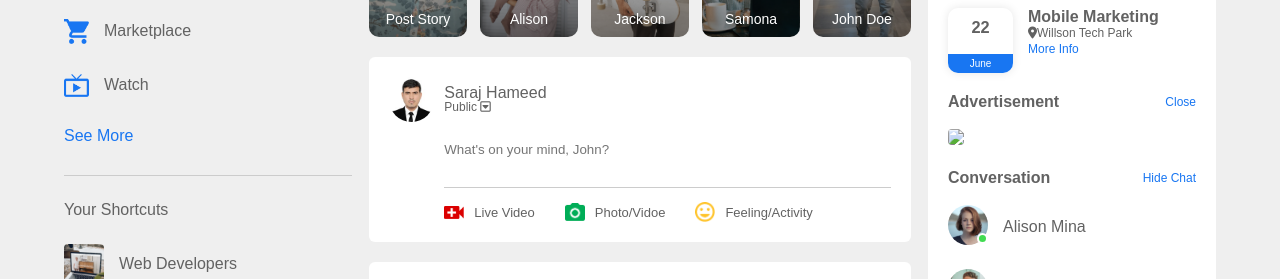
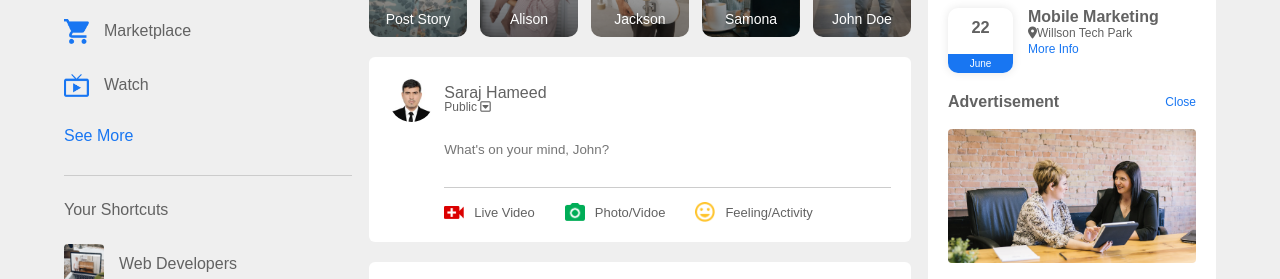
Before and after one commit to Sarajhameed/facebook, a plain HTML site: page index.html in a window 1280 px wide. Shown: the part 203-482 px from the top of the page. Drawn offline with Linux system fonts and the light colour scheme; files whose address does not match are found by name.

Commit message:
Update index.html

```diff
--- a/index.html
+++ b/index.html
@@ -305,7 +305,7 @@
             <h4>Advertisement</h4>
             <a href="#">Close</a>
         </div>
-        <img src="images/advertisement.png" class="sidebar-ads">
+        <img src="advertisement.png" class="sidebar-ads">
 
         <div class="sidebar-title">
             <h4>Conversation</h4>
```
